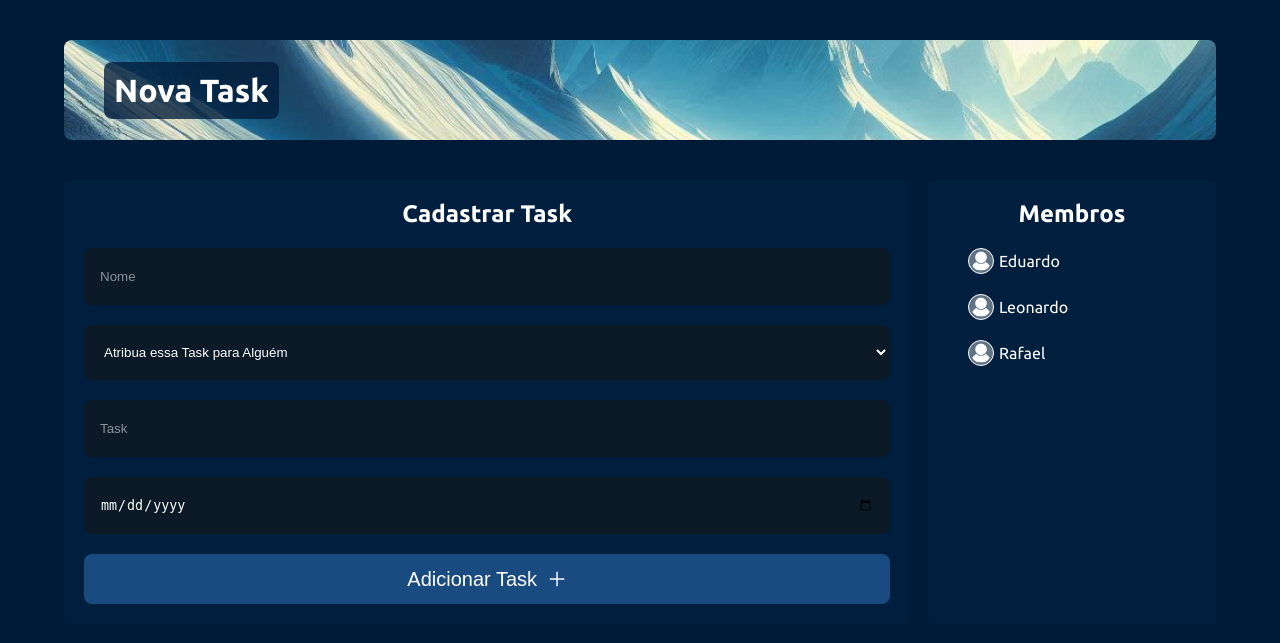
After one commit to duducamargo/sistema-gerenciamento-tarefas-web, a Django app: page /nova_task/ in a window 1280 px wide. The commit adds this page. Shown: the top 643 px of the page. Run offline with Django 5.2, Linux system fonts and the light colour scheme.

Commit message:
[add] register task and edit task page frontend has been finalized

```diff
--- a/gerenciador_de_tarefas/gerenciador_de_tarefas/urls.py
+++ b/gerenciador_de_tarefas/gerenciador_de_tarefas/urls.py
@@ -7,5 +7,7 @@ urlpatterns = [
     path('admin/', admin.site.urls),
     path('', CadastroViews.login, name='login'),
     path('cadastro/', CadastroViews.cadastro, name='cadastro'),
-    path('tasks', TaskViews.tasks, name='tasks')
+    path('tasks/', TaskViews.tasks, name='tasks'),
+    path('nova_task/', TaskViews.nova_task, name='nova_task'),
+    path('editar_task/', TaskViews.editar_task, name='editar_task'),
 ]
--- /dev/null
+++ b/gerenciador_de_tarefas/static/css/nova_task.css
@@ -0,0 +1,171 @@
+body {
+    padding: 0px;
+    margin: 0px;
+    background-color: #001b38;
+    font-family: "Ubuntu", sans-serif;
+    color: #fff;
+}
+
+#conteudo {
+    display: flex;
+    justify-content: space-between;
+    width: 90%;
+    margin: auto;
+}
+
+#parte_direita {
+    margin-top: 40px;
+    width: 25%;
+    border-radius: 8px;
+    text-align: center;
+    background-color: #001e3d;
+}
+
+#parte_direita h2 {
+    margin-top: 20px;
+}
+
+#parte_direita ul {
+    display: flex;
+    flex-direction: column;
+    align-items: start;
+    justify-content: center;
+}
+
+#parte_direita ul li {
+    display: flex;
+    justify-content: center;
+    align-items: center;
+    margin-bottom: 20px;
+}
+
+#parte_direita img {
+    width: 20px;
+    background-color: #ffffff60;
+    border: 1px solid #fff;
+    padding: 2px;
+    border-radius: 50%;
+    margin-right: 5px;
+}
+
+
+#container_h1 {
+    width: 90%;
+    margin: auto;
+    margin-top: 40px;
+    height: 100px;
+    background-image: url("../img/cadastro.jpeg");
+    background-position: center;
+    background-size: cover;
+    border-radius: 8px;
+    display: flex;
+    align-items: center;
+}
+
+
+h1 {
+    margin-left: 40px;
+    background-color: #001b38c4;
+    width: fit-content;
+    padding: 10px;
+    border-radius: 8px;
+}
+
+select {
+    height: 55px;
+    border-radius: 8px;
+    border: 1px solid #0c1927;
+    width: 100%;
+    margin-bottom: 20px;
+    background-color: #0c1927;
+    padding: 15px;
+    outline: none;
+    color: #fff;
+}
+
+form {
+    background-color: #001e3d;
+    height: 100%;
+    text-align: start;
+    width: 70%;
+    padding: 20px;
+    margin-top: 40px;
+    display: flex;
+    flex-direction: column;
+    justify-content: start;
+    align-items: start;
+    margin-top: 40px;
+    border-radius: 8px;
+    text-align: center;
+}
+
+h2 {
+    margin: auto;
+    margin-bottom: 20px;
+}
+
+input {
+    height: 25px;
+    border-radius: 8px;
+    border: 1px solid #0c1927;
+    width: 96%;
+    margin-bottom: 20px;
+    background-color: #0c1927;
+    padding: 15px;
+    outline: none;
+    color: #fff;
+}
+
+input:focus {
+    border-color: #235385;
+}
+
+input::placeholder {
+    color: #ffffff86;
+}
+
+input:focus::placeholder {
+    color: #fff;
+}
+
+button {
+    cursor: pointer;
+    width: 100%;
+    height: 50px;
+    border-radius: 8px;
+    border: none;
+    background-color: #194b81;
+    color: #fff;
+    font-size: 20px;
+    display: flex;
+    justify-content: center;
+    align-items: center;
+}
+
+button img {
+    width: 20px;
+    margin-left: 10px;
+}
+
+button:hover {
+    transition: 0.2s;
+    background-color: #235285a9;
+    width: 100%;
+    height: 50px;
+    animation: pulse 2s infinite;
+}
+
+@keyframes pulse {
+    0% {
+        transform: scale(1);
+        opacity: 1;
+    }
+    50% {
+        transform: scale(1);
+        opacity: 0.7;
+    }
+    100% {
+        transform: scale(1);
+        opacity: 1;
+    }
+}
--- /dev/null
+++ b/gerenciador_de_tarefas/tasks/templates/tasks/nova_task.html
@@ -0,0 +1,64 @@
+{% load static %}
+
+<!DOCTYPE html>
+<html lang="en">
+
+<head>
+    <meta charset="UTF-8">
+    <meta name="viewport" content="width=device-width, initial-scale=1.0">
+
+    <link rel="preconnect" href="https://fonts.googleapis.com" />
+    <link rel="preconnect" href="https://fonts.gstatic.com" crossorigin />
+    <link
+        href="https://fonts.googleapis.com/css2?family=Noto+Sans:ital,wght@0,100..900;1,100..900&family=Ubuntu:ital,wght@0,300;0,400;0,500;0,700;1,300;1,400;1,500;1,700&display=swap"
+        rel="stylesheet" />
+
+    <link rel="stylesheet" href="{% static 'css/nova_task.css' %}">
+    <title>Nova Task</title>
+</head>
+
+<body>
+    <div id="container_h1">
+        <h1>Nova Task</h1>
+    </div>
+
+    <div id="conteudo">
+        <form action="" method="post" id="nova_task">
+            {% csrf_token %}
+
+            <h2>Cadastrar Task</h2>
+
+            <input type="text" id="nome" name="nome" placeholder="Nome">
+
+            <select name="atribuicoes" id="atribuicoes">
+                <option value="">Atribua essa Task para Alguém</option>
+                <option value="Eduardo">Eduardo</option>
+                <option value="Leonardo">Leonardo</option>
+                <option value="Rafael">Rafael</option>
+            </select>
+
+            <input type="text" name="task" id="task" placeholder="Task">
+
+            <input type="date" id="data" name="data">
+
+            <button type="submit">Adicionar Task <img src="{% static "img/adicionar.png" %}"
+                    alt=""></button>
+        </form>
+
+        <div id="parte_direita">
+            <h2>Membros</h2>
+
+            <ul id="membros_lista">
+                <li><img src="{% static "img/user.png" %}" alt="">Eduardo</li>
+
+                <li><img src="{% static "img/user.png" %}" alt="">Leonardo</li>
+
+                <li><img src="{% static "img/user.png" %}" alt="">Rafael</li>
+            </ul>
+        </div>
+    </div>
+
+
+</body>
+
+</html>
--- a/gerenciador_de_tarefas/tasks/views.py
+++ b/gerenciador_de_tarefas/tasks/views.py
@@ -3,3 +3,15 @@ from django.http import HttpResponse
 
 def tasks(request):
     return render(request, 'tasks/tasks.html')
+
+def nova_task(request):
+    if request.method == "POST":
+            return render(request, "tasks/tasks.html")
+
+    return render(request, 'tasks/nova_task.html')
+
+def editar_task(request):
+    if request.method == "POST":
+            return render(request, "tasks/tasks.html")
+
+    return render(request, 'tasks/editar_task.html')
```
Also changed, not shown: gerenciador_de_tarefas/tasks/templates/tasks/editar_task.html (added, +71 -0 lines), gerenciador_de_tarefas/tasks/templates/tasks/tasks.html (+4 -3 lines), teste.html (deleted, +0 -115 lines).
